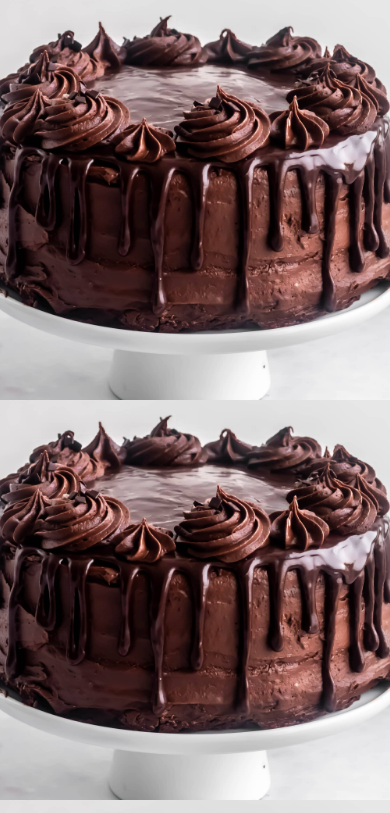
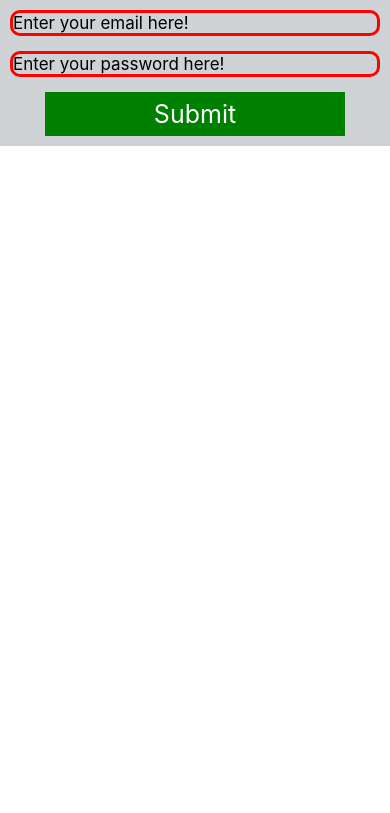
Before and after one commit to Harshana-Prabhath/First-React-Native-App, a React Native app: screen / in a window 390 px wide. Shown: the top 813 px of the page. Built offline with nearby package versions, Linux system fonts and the light colour scheme.

Commit message:
Form component added

```diff
--- /dev/null
+++ b/Components/FormComponent/FormComponent.tsx
@@ -0,0 +1,66 @@
+import React, { useState } from 'react';
+import { Text, TextInput, TouchableOpacity, View } from 'react-native';
+import FormComponentStyles from './FormComponentStyles';
+
+const FormComponent = () => {
+  const [email, setEmail] = useState<string>('');
+  const [password, setPassword] = useState<string>('');
+  const [isEmailValid, setIsEmailValid] = useState<boolean>(false);
+  const [isPasswordValid, setIsPasswordValid] = useState<boolean>(false);
+
+  const EmailValid = (emailVal: string) => {
+    const emailRegex = /^[^\s@]+@[^\s@]+\.[^\s@]+$/;
+    return emailRegex.test(emailVal);
+  };
+  const PasswordValid = (passwordVal: string) => {
+    const passwordRegex = /^(?=.*[a-z])(?=.*[A-Z])(?=\S)(.{8,})$/;
+    return passwordRegex.test(passwordVal);
+  };
+
+  return (
+    <View style={FormComponentStyles.wrapperView}>
+      <TextInput
+        style={[
+          FormComponentStyles.emailInput,
+          isEmailValid ? FormComponentStyles.inputBoxValid : FormComponentStyles.inputBoxInvalid,
+        ]}
+        placeholder="Enter your email here!"
+        enterKeyHint="next"
+        inputMode="email"
+        keyboardType="email-address"
+        value={email}
+        onChange={({ nativeEvent: { text } }) => {
+          setEmail(text);
+          EmailValid(email) ? setIsEmailValid(true) : setIsEmailValid(false);
+        }}
+      />
+      <TextInput
+        style={[
+          FormComponentStyles.emailInput,
+          isPasswordValid ? FormComponentStyles.inputBoxValid : FormComponentStyles.inputBoxInvalid,
+        ]}
+        placeholder="Enter your password here!"
+        enterKeyHint="done"
+        inputMode="text"
+        secureTextEntry={true}
+        value={password}
+        onChange={({ nativeEvent: { text } }) => {
+          setPassword(text);
+          PasswordValid(password) ? setIsPasswordValid(true) : setIsPasswordValid(false);
+        }}
+      />
+      <TouchableOpacity
+        onPress={() => {
+          console.log(email, password);
+          setEmail('');
+          setPassword('');
+        }}
+        style={FormComponentStyles.submitButtonTouch}
+        disabled={!EmailValid(email) || !PasswordValid(password)}>
+        <Text style={FormComponentStyles.submitText}>Submit</Text>
+      </TouchableOpacity>
+    </View>
+  );
+};
+
+export default FormComponent;
--- /dev/null
+++ b/Components/FormComponent/FormComponentStyles.tsx
@@ -0,0 +1,29 @@
+import { StyleSheet } from 'react-native';
+
+const FormComponentStyles = StyleSheet.create({
+  wrapperView: {
+    backgroundColor: '#cfd3d6',
+    padding: 10,
+    gap: 15,
+    alignItems: 'center',
+  },
+  emailInput: {
+    borderWidth: 3,
+    borderRadius: 10,
+    fontSize: 17,
+    width: '100%',
+  },
+  submitButtonTouch: {
+    backgroundColor: 'green',
+    width: 300,
+    padding: 7,
+  },
+  submitText: {
+    textAlign: 'center',
+    fontSize: 25,
+    color: 'white',
+  },
+  inputBoxInvalid: { borderColor: 'red' },
+  inputBoxValid: { borderColor: 'green' },
+});
+export default FormComponentStyles;
--- a/Components/TextComponent/Splash/Splash.tsx
+++ b/Components/TextComponent/Splash/Splash.tsx
@@ -1,10 +1,10 @@
 import React from 'react';
 import { SafeAreaView } from 'react-native';
-import UserScroll from '../../ScrollComponent/ScrollComponent';
+import FormComponent from '../../FormComponent/FormComponent';
 const Splash = () => {
   return (
     <SafeAreaView>
-      <UserScroll />
+      <FormComponent />
     </SafeAreaView>
   );
 };
```
